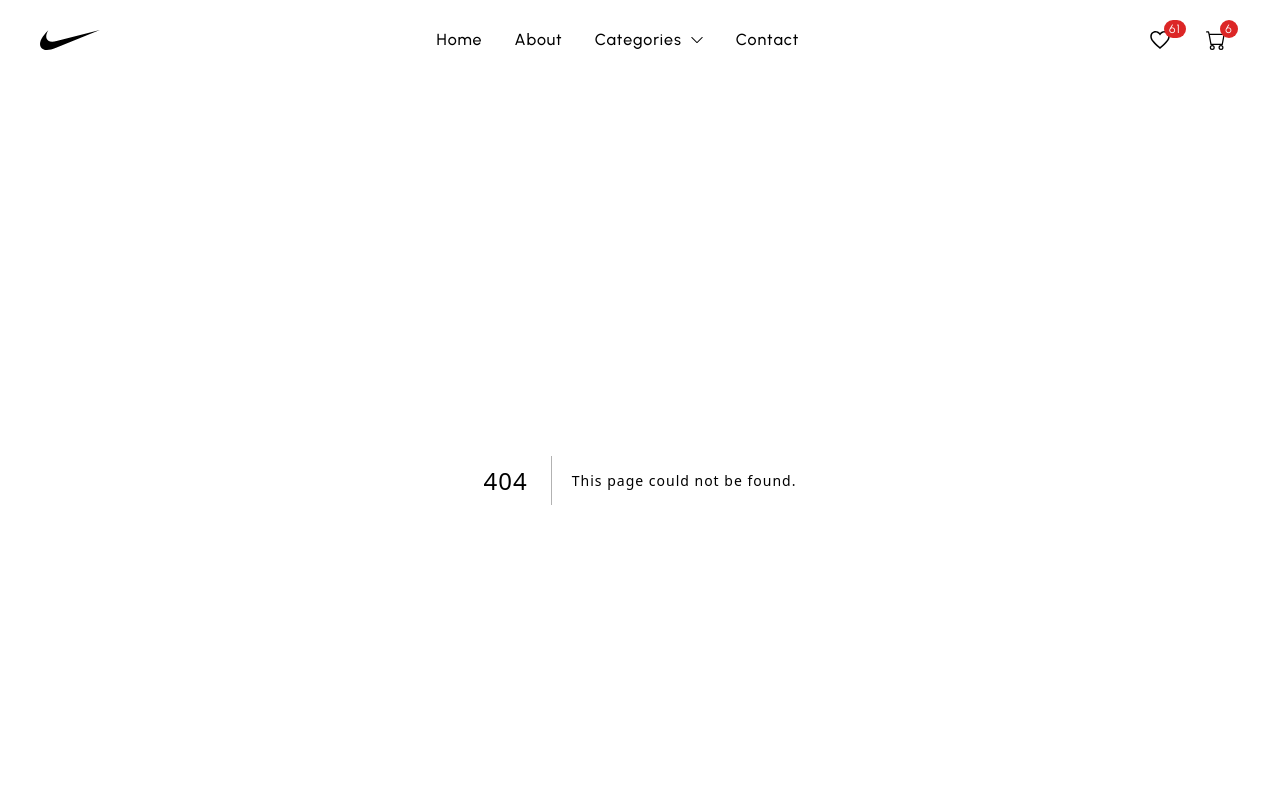
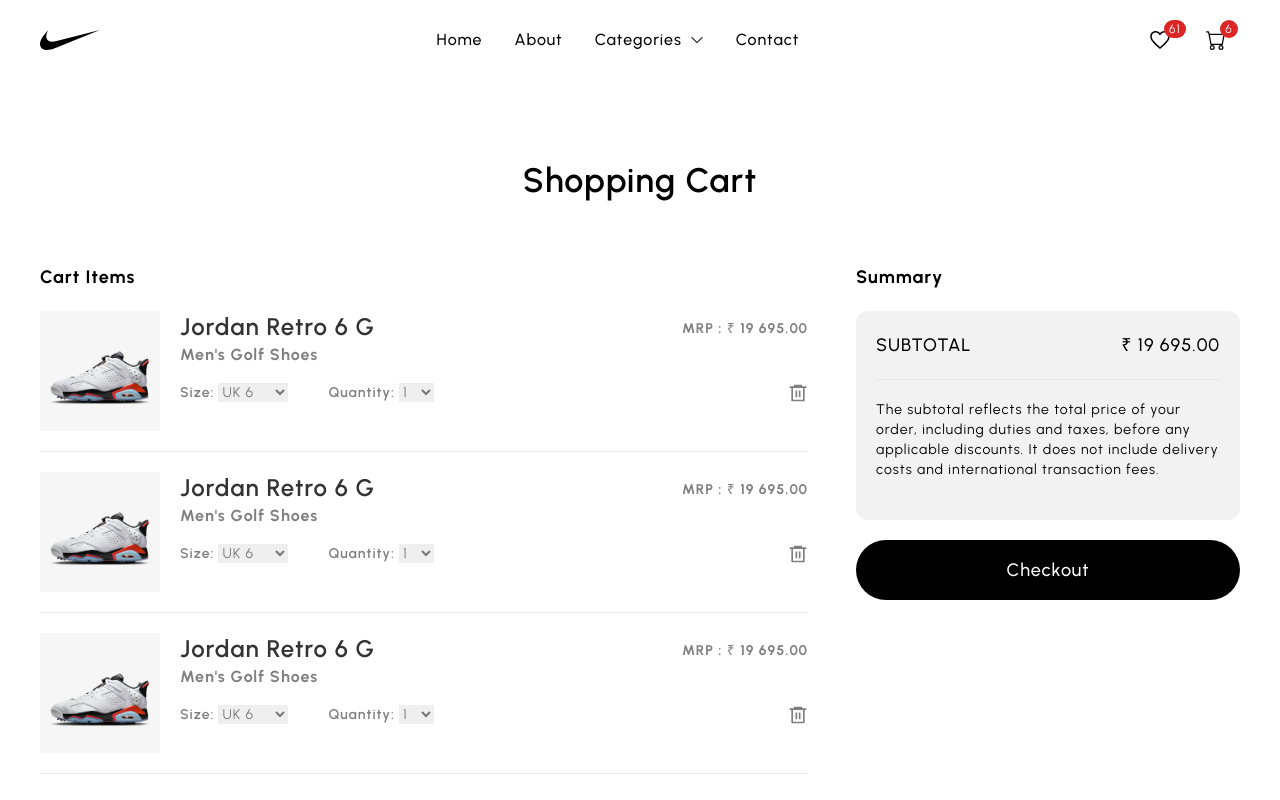
Before and after one commit to nirmalakoliya/shoes-store-frontend, a Next.js app: page /cart in a window 1280 px wide. Before the commit this address had no page. Shown: the top 800 px of the page. Built offline with nearby package versions, Linux system fonts and the light colour scheme.

Commit message:
Completed Cart page

```diff
--- /dev/null
+++ b/components/CartItem.jsx
@@ -0,0 +1,74 @@
+import React from "react";
+import { RiDeleteBin6Line } from "react-icons/ri";
+
+const CartItem = () => {
+  return (
+    <>
+      <div className="flex py-5 gap-3 md:gap-5 border-b">
+        <div className="shrink-0 aspect-square w-[50px] md:w-[120px]">
+          <img src="/product-1.webp" />
+        </div>
+
+        <div className="w-full flex flex-col">
+          <div className="flex flex-col md:flex-row justify-between">
+            <div className="text-lg md:text-2xl font-semibold text-black/[0.8]">
+              Jordan Retro 6 G
+            </div>
+
+            <div className="text-sm md:text-md font-semibold text-black/[0.5] block md:hidden">
+              Men&apos;s Golf Shoes
+            </div>
+
+            <div className="text-sm md:text-md font-bold text-black/[0.5] mt-2">
+              MRP : ₹ 19 695.00
+            </div>
+          </div>
+          <div className="text-md font-bold text-black/[0.5] hidden md:block">
+            Men&apos;s Golf Shoes
+          </div>
+
+          <div className="flex items-center justify-between mt-4">
+            <div className="flex items-center gap-2 md:gap-10 text-black/[0.5] text-sm md:text-md">
+              <div className="flex items-center gap-1">
+                <div className="font-semibold">Size:</div>
+                <select className="hover:text-black">
+                  <option value="1">UK 6</option>
+                  <option value="2">UK 6.5</option>
+                  <option value="3">UK 7</option>
+                  <option value="4">UK 7.5</option>
+                  <option value="5">UK 8</option>
+                  <option value="6">UK 8.5</option>
+                  <option value="7">UK 9</option>
+                  <option value="8">UK 9.5</option>
+                  <option value="9">UK 10</option>
+                  <option value="10">UK 10.5</option>
+                  <option value="11">UK 11</option>
+                </select>
+              </div>
+
+              <div className="flex items-center gap-1">
+                <div className="font-semibold">Quantity:</div>
+                <select className="hover:text-black">
+                  <option value="1">1</option>
+                  <option value="1">2</option>
+                  <option value="1">3</option>
+                  <option value="1">4</option>
+                  <option value="1">5</option>
+                  <option value="1">6</option>
+                  <option value="1">7</option>
+                  <option value="1">8</option>
+                  <option value="1">9</option>
+                  <option value="1">10</option>
+                </select>
+              </div>
+            </div>
+
+            <RiDeleteBin6Line className="cursor-pointer text-black/[0.5] hover:text-black text-[16px] md:text-[20px]" />
+          </div>
+        </div>
+      </div>
+    </>
+  );
+};
+
+export default CartItem;
--- /dev/null
+++ b/pages/cart.js
@@ -0,0 +1,82 @@
+import CartItem from "@/components/CartItem";
+import Wrapper from "@/components/Wrapper";
+import Image from "next/image";
+import Link from "next/link";
+import React from "react";
+
+const Cart = () => {
+  return (
+    <>
+      <div className="w-full md:py-20">
+        <Wrapper>
+          <div className="text-center max-w-[800px] mx-auto mt-8 md:mt-0">
+            <div className="text-[28px] md:text-[34px] mb-5 font-semibold leading-tight">
+              Shopping Cart
+            </div>
+          </div>
+
+          <div className="flex flex-col lg:flex-row gap-12 py-10">
+            <div className="flex-[2]">
+              <div className="text-lg font-bold">Cart Items</div>
+              <CartItem />
+              <CartItem />
+              <CartItem />
+            </div>
+
+            <div className="flex-[1]">
+              <div className="text-lg font-bold">Summary</div>
+
+              <div className="p-5 my-5 bg-black/[0.05] rounded-xl">
+                <div className="flex justify-between">
+                  <div className="uppercase text-md md:text-lg font-medium text-black">
+                    Subtotal
+                  </div>
+
+                  <div className="text-md md:text-lg font-medium text-black">
+                    ₹ 19 695.00
+                  </div>
+                </div>
+                <div className="text-sm md:text-md py-5 border-t mt-5">
+                  The subtotal reflects the total price of your order, including
+                  duties and taxes, before any applicable discounts. It does not
+                  include delivery costs and international transaction fees.
+                </div>
+              </div>
+
+              <button className="w-full py-4 rounded-full bg-black text-white text-lg font-medium transition-transform active:scale-95 mb-3">
+                Checkout
+              </button>
+            </div>
+          </div>
+
+          {/* //* This is empty screen  */}
+          {/*
+          <div className="flex-[2] flex flex-col items-center pb-[50px] md:-mt-14">
+            <Image
+              className="w-[300px] md:w-[400px]"
+              src="/empty-cart.jpg"
+              width={300}
+              height={300}
+            />
+            <span className="text-xl font-bold">Your cart is empty</span>
+
+            <span className="text-center mt-4">
+              Looks like you haven't added any items to your cart yet. Start
+              <br />
+              shopping now and discover the best deals on our products!
+            </span>
+
+            <Link
+              href="/"
+              className="py-4 px-8 rounded-full bg-black text-white text-lg font-medium transition-transform active:scale-95 mb-3 hover:opacity-75 mt-8"
+            >
+              Start Shopping
+            </Link>
+          </div> */}
+        </Wrapper>
+      </div>
+    </>
+  );
+};
+
+export default Cart;
```
